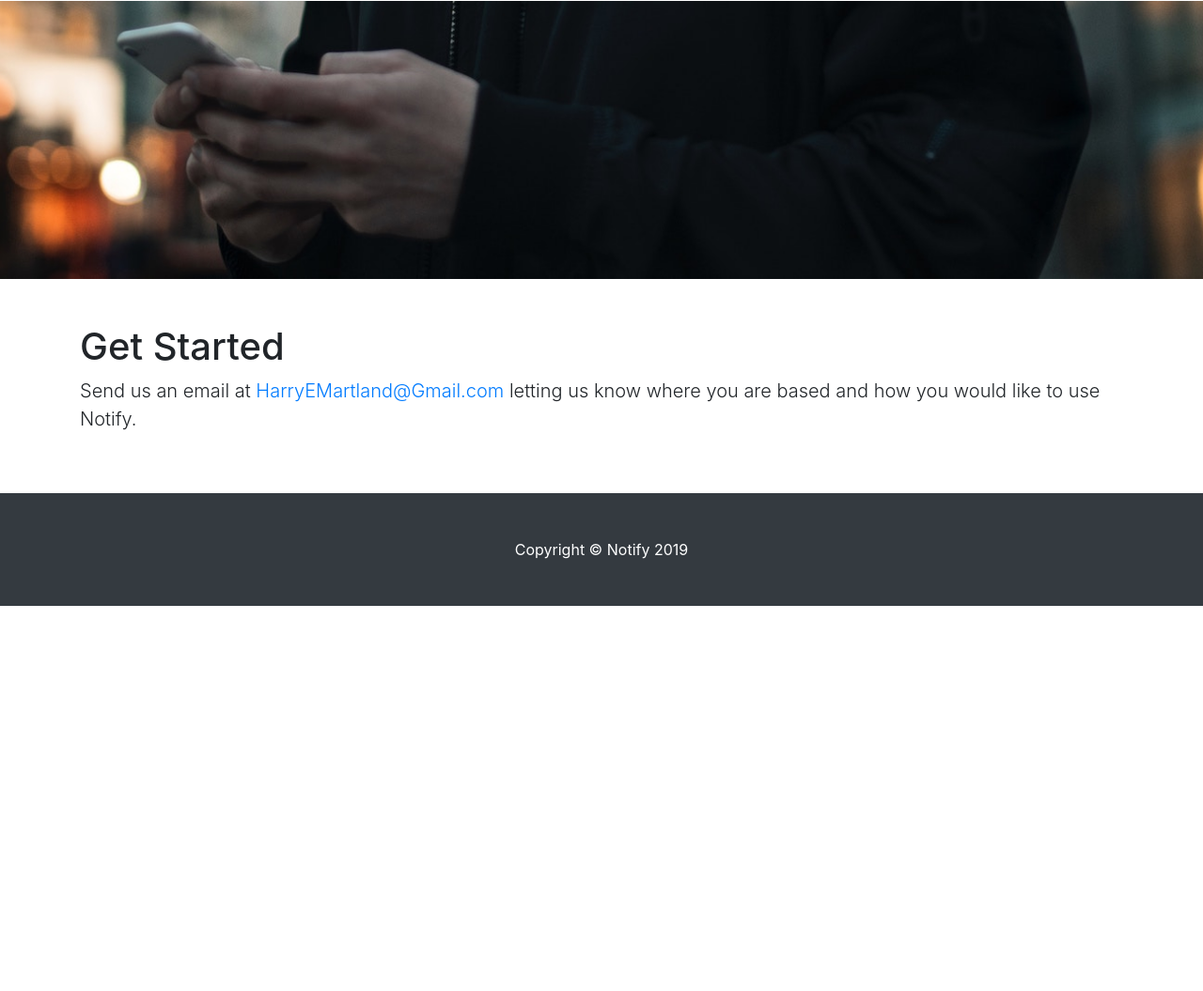
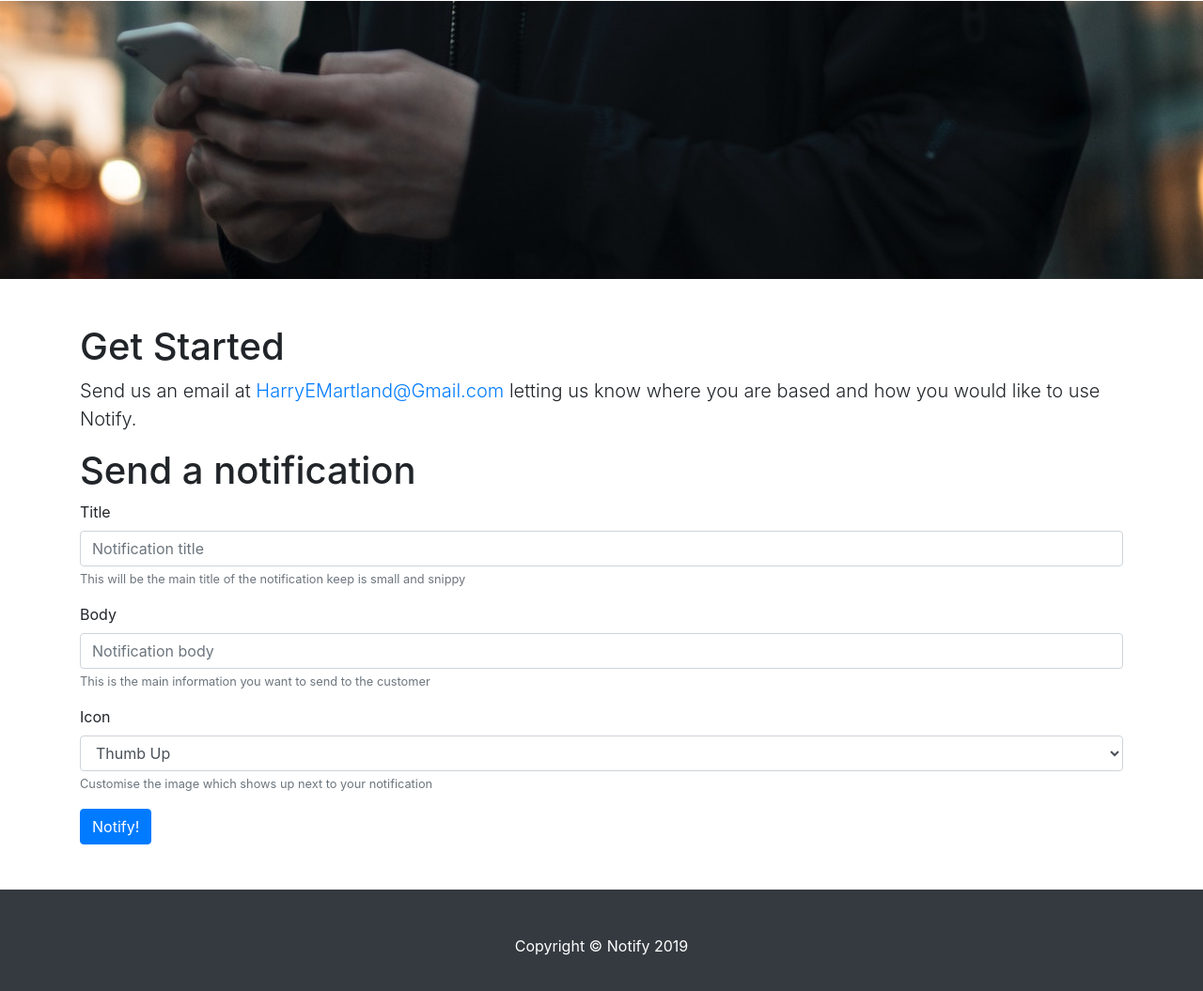
Before and after one commit to HarryEMartland/notifi, a plain HTML site: page index.html in a window 1280 px wide. Shown: the part 577-1632 px from the top of the page at 94% size. Before the commit the page ends 1222 px from the top, so only its background shows below. Drawn offline with nearby package versions, Linux system fonts and the light colour scheme.

Commit message:
added notification playground

```diff
--- a/index.html
+++ b/index.html
@@ -68,12 +68,42 @@
     <div style="height: 200px;"></div>
 </section>
 
-<section class="py-5">
+<section class="pt-5">
     <div class="container">
         <h1 id="get-started">Get Started</h1>
         <p class="lead">
             Send us an email at <a href="mailto:HarryEMartland@Gmail.com">HarryEMartland@Gmail.com</a> letting us know where you are based and how you would like to use Notify.
         </p>
+    </div>
+</section>
+
+<section class="pb-5">
+    <div class="container">
+        <h1 id="send-notification">Send a notification</h1>
+        <form id="testForm">
+            <div class="form-group">
+                <label for="title">Title</label>
+                <input type="text" class="form-control" id="title" aria-describedby="emailHelp" placeholder="Notification title">
+                <small id="emailHelp" class="form-text text-muted">This will be the main title of the notification keep is small and snippy</small>
+            </div>
+            <div class="form-group">
+                <label for="body">Body</label>
+                <input type="text" class="form-control" id="body" aria-describedby="emailHelp" placeholder="Notification body">
+                <small id="bodyHelp" class="form-text text-muted">This is the main information you want to send to the customer</small>
+            </div>
+            <div class="form-group">
+                <label for="icon">Icon</label>
+                <select class="form-control" id="icon">
+                    <option value="https://img.icons8.com/ios-filled/50/000000/thumb-up.png">Thumb Up</option>
+                    <option value="https://img.icons8.com/ios-filled/50/000000/beer.png">Beer</option>
+                    <option value="https://img.icons8.com/ios/50/000000/microphone.png">Microphone</option>
+                    <option value="https://img.icons8.com/flat_round/64/000000/hearts.png">Heart</option>
+                </select>
+                <small id="iconHelp" class="form-text text-muted">Customise the image which shows up next to your notification</small>
+
+            </div>
+            <button type="submit" class="btn btn-primary">Notify!</button>
+        </form>
     </div>
 </section>
 
@@ -84,5 +114,22 @@
 </footer>
 
 </body>
+<script src="https://cdnjs.cloudflare.com/ajax/libs/jquery/3.4.1/jquery.min.js"></script>
+<script type="text/javascript">
+    $('#testForm').on('submit', function (e) {
+        e.preventDefault();
+        Notification.requestPermission().then(function (permission) {
+            // If the user accepts, let's create a notification
+            if (permission === "granted") {
+                var notification = new Notification($('#title').val(),{
+                    body: $('#body').val(),
+                    icon: $('#icon').val()
+                });
+            }else {
+                alert('You need to allow notifications to receive notifications')
+            }
+        });
+    })
+</script>
 
 </html>
```
